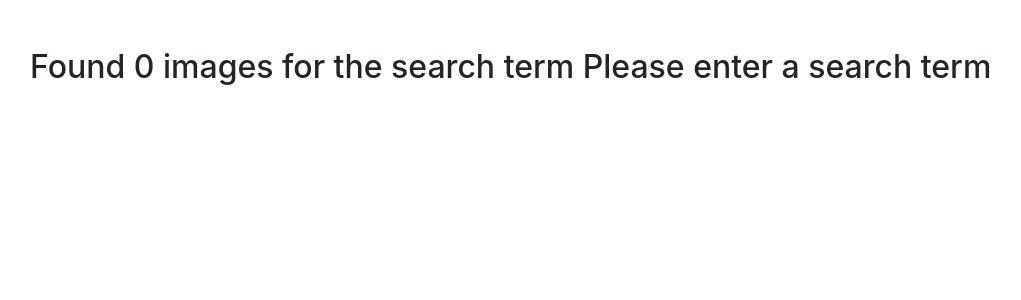
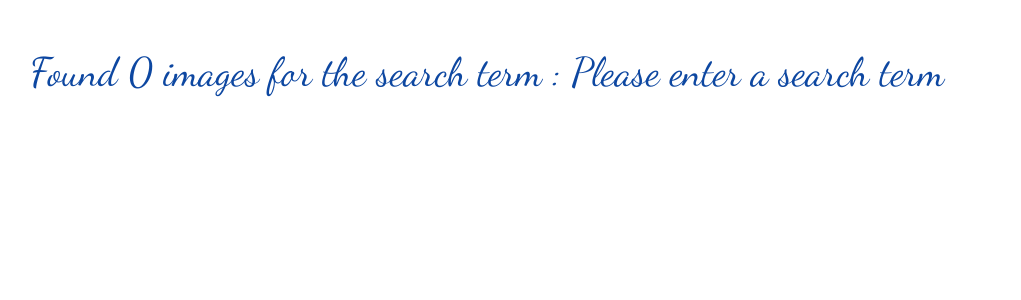
Before and after one commit to cherucole/Photos.me, a Django app: page /search/ in a window 1280 px wide. Shown: the part 56-356 px from the top of the page, without its empty margins (55-1076 px from the left). Run offline with Django 3.2, Linux system fonts and the light colour scheme; some libraries are stand-ins or nearby versions.

Commit message:
formatted search page

```diff
--- a/photoapp/static/css/images.css
+++ b/photoapp/static/css/images.css
@@ -1,6 +1,11 @@
 h1
 {
   font-family: 'Dancing Script', cursive;
+}
+
+h2{
+font-family: 'Slabo 27px', serif;
+
 }
 
 
--- a/photoapp/templates/images/base.html
+++ b/photoapp/templates/images/base.html
@@ -5,6 +5,7 @@
 <head>
 
 <link href="https://fonts.googleapis.com/css?family=Dancing+Script" rel="stylesheet">
+    <link href="https://fonts.googleapis.com/css?family=Slabo+27px" rel="stylesheet">
 
   <meta charset="utf-8">
 
--- a/photoapp/templates/images/search.html
+++ b/photoapp/templates/images/search.html
@@ -4,11 +4,14 @@
 <br>
 
     {% if images%}
-      <h2>Found {{ images|length }} of searched term {{message}}</h2>
+      <h1 style="color:#0d47a1">Found {{ images|length }} images of searched term : {{message}}</h1>
+
     {% else %}
     <br>
 
-      <h2> Found 0 images for the search term {{message}}</h2>
+        <h1 style="color:#0d47a1"> Found 0 images for the search term : {{message}}</h1>
+
+
     {% endif %}
 
 
```
